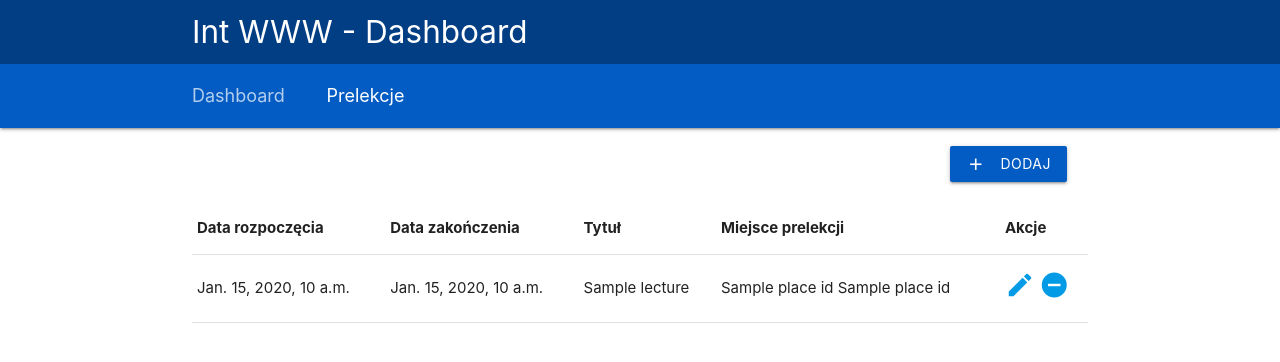
After one commit to SzateX/INT2018, a Django app: template dashboard/templates/lectures/list.html in a window 1280 px wide. The commit adds this page. Shown: the top 362 px of the page. Run offline with Django 3.2, Linux system fonts and the light colour scheme; the template is opened without the code that fills it: most values are stand-ins (such as "Sample title", 1, 10 or a date in 2020).

Commit message:
Created Lectures CRUD

```diff
--- a/dashboard/templates/dashboard.html
+++ b/dashboard/templates/dashboard.html
@@ -13,8 +13,8 @@
             <div class="col m3">
                 <div class="card">
                     <div class="card-image">
-                        <img class="responsive-img" src="http://via.placeholder.com/150x150">
-                        <span class="card-title center-align width-100">Prelekcje</span>
+                        <a href="{% url 'lecture_list' %}"><img class="responsive-img" src="http://via.placeholder.com/150x150">
+                            <span class="card-title center-align width-100">Prelekcje</span></a>
                     </div>
                 </div>
             </div>
--- /dev/null
+++ b/dashboard/templates/lectures/list.html
@@ -0,0 +1,46 @@
+{% extends 'base.html' %}
+{% block content %}
+    <nav class="bg-blue-2">
+        <div class="nav-wrapper container">
+            <div class="col s12">
+                <a href="{% url 'dashboard' %}" class="breadcrumb">Dashboard</a>
+                <a href="#!" class="breadcrumb">Prelekcje</a>
+            </div>
+        </div>
+    </nav>
+
+    <div class="container">
+        <div class="row">
+            <div class="col s2 offset-s10 margin-top-2">
+                <a href="{% url 'lecture_create' %}" class="waves-effect waves-light btn bg-blue-2"><i class="material-icons left">add</i>Dodaj</a>
+            </div>
+        </div>
+        <div class="row">
+            <table class="responsive-table highlight">
+                <thead>
+                    <tr>
+                        <th>Data rozpoczęcia</th>
+                        <th>Data zakończenia</th>
+                        <th>Tytuł</th>
+                        <th>Miejsce prelekcji</th>
+                        <th>Akcje</th>
+                    </tr>
+                </thead>
+                <tbody>
+                    {% for lecture in lectures %}
+                            <tr href="{% url 'lecture_detail' lecture.pk %}">
+                                <td>{{ lecture.begin_time }}</td>
+                                <td>{{ lecture.end_time }}</td>
+                                <td>{{ lecture.title }}</td>
+                                <td>{{ lecture.place_id.building_name}} {{ lecture.place_id.room_name }}</td>
+                                <td class="no-click">
+                                    <a href="{% url 'lecture_edit' lecture.pk %}"><i class="small material-icons">edit</i></a>
+                                    <a href="{% url 'lecture_delete' lecture.pk %}"><i class="small material-icons">remove_circle</i></a>
+                                </td>
+                            </tr>
+                    {% endfor %}
+                </tbody>
+            </table>
+        </div>
+    </div>
+{% endblock %}
```
Also changed, not shown: dashboard/templates/lectures/create.html (added, +31 -0 lines), dashboard/templates/lectures/delete.html (added, +26 -0 lines), dashboard/urls.py (+9 -2 lines), dashboard/views.py (+21 -10 lines), dashboard/templates/lectures/detail.html (added).
